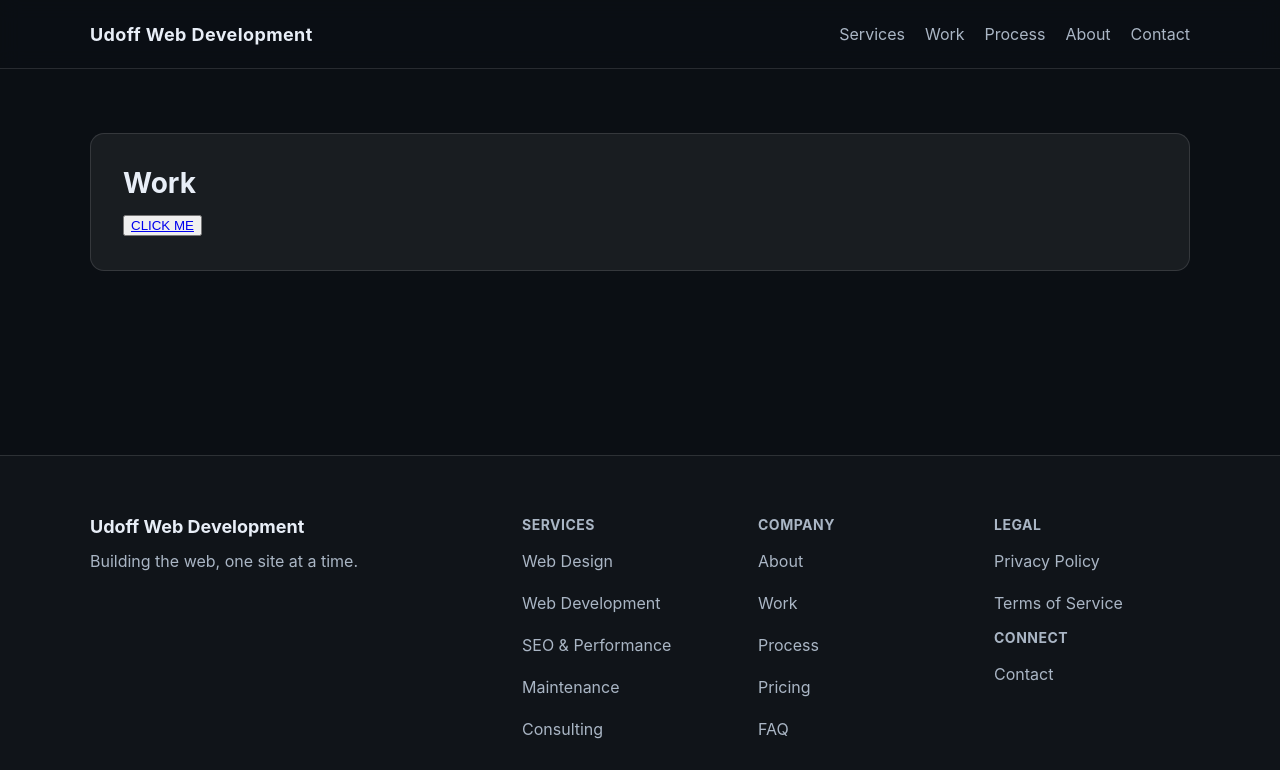
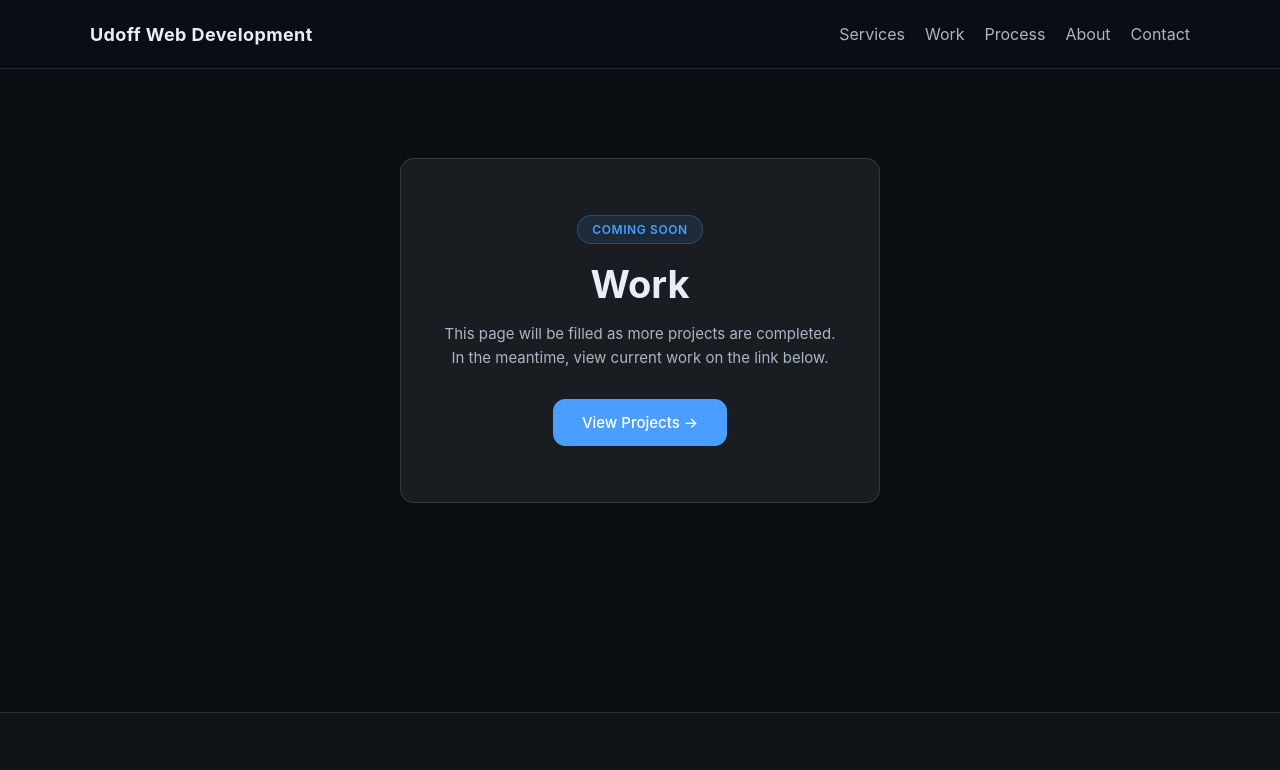
Before and after one commit to shayaudoff/uwd, a plain HTML site: page public/work/index.html in a window 1280 px wide. Shown: the top 770 px of the page. Drawn offline with Linux system fonts and the light colour scheme.

Commit message:
forward about and work pages

```diff
--- a/public/about/style.css
+++ b/public/about/style.css
@@ -1 +1,69 @@
 /* Page-specific overrides only */
+/* ─── Centered layout ─── */
+.work-center {
+  min-height: calc(100vh - 57px - 220px);
+  display: flex;
+  align-items: center;
+  justify-content: center;
+  padding: 60px 0;
+}
+
+/* ─── Card ─── */
+.work-card {
+  text-align: center;
+  max-width: 480px;
+  width: 100%;
+  margin: 0 auto;
+  border: 1px solid var(--border);
+  background: var(--card);
+  border-radius: var(--radius);
+  padding: 56px 40px;
+}
+
+/* ─── Badge ─── */
+.work-badge {
+  display: inline-block;
+  padding: 6px 14px;
+  background: rgba(74,158,255,0.1);
+  border: 1px solid rgba(74,158,255,0.3);
+  border-radius: 20px;
+  color: var(--accent);
+  font-size: 12px;
+  font-weight: 600;
+  letter-spacing: 0.6px;
+  text-transform: uppercase;
+  margin-bottom: 20px;
+}
+
+/* ─── Title ─── */
+.work-title {
+  font-size: 38px;
+  font-weight: 700;
+  margin: 0 0 16px;
+  line-height: 1.1;
+}
+
+/* ─── Desc ─── */
+.work-desc {
+  font-size: 15px;
+  line-height: 1.65;
+  color: var(--muted);
+  margin: 0 0 28px;
+}
+
+/* ─── Button ─── */
+.work-btn {
+  font-size: 15px;
+  padding: 13px 28px;
+}
+
+/* ─── Mobile ─── */
+@media (max-width: 768px) {
+  .work-card {
+    padding: 40px 28px;
+  }
+
+  .work-title {
+    font-size: 30px;
+  }
+}
--- a/public/work/index.html
+++ b/public/work/index.html
@@ -25,16 +25,17 @@
       </nav>
     </div>
   </header>
-
-  <main class="page">
-    <div class="container">
-      <section class="card page-card">
-        <h2 class="page-title">Work</h2>
-        <p class="page-lead">
-        <button><a class="shayaudoff" href="https://www.shayaudoff.com/projects">CLICK ME</a></button>
-        </p>
-      </section>
-    </div>
+<main>
+    <section class="work-center">
+      <div class="container">
+        <div class="work-card">
+          <span class="work-badge">Coming Soon</span>
+          <h1 class="work-title">Work</h1>
+          <p class="work-desc">This page will be filled as more projects are completed. In the meantime, view current work on the link below.</p>
+          <a href="https://shayaudoff.com/projects" target="_blank" rel="noopener" class="btn btn-primary work-btn">View Projects →</a>
+        </div>
+      </div>
+    </section>
   </main>
 
   <footer class="site-footer">
--- a/public/work/style.css
+++ b/public/work/style.css
@@ -1 +1,68 @@
-/* Page-specific overrides only */
+/* ─── Centered layout ─── */
+.work-center {
+  min-height: calc(100vh - 57px - 220px); /* viewport minus header minus footer */
+  display: flex;
+  align-items: center;
+  justify-content: center;
+  padding: 60px 0;
+}
+
+/* ─── Card ─── */
+.work-card {
+  text-align: center;
+  max-width: 480px;
+  width: 100%;
+  margin: 0 auto;
+  border: 1px solid var(--border);
+  background: var(--card);
+  border-radius: var(--radius);
+  padding: 56px 40px;
+}
+
+/* ─── Badge ─── */
+.work-badge {
+  display: inline-block;
+  padding: 6px 14px;
+  background: rgba(74,158,255,0.1);
+  border: 1px solid rgba(74,158,255,0.3);
+  border-radius: 20px;
+  color: var(--accent);
+  font-size: 12px;
+  font-weight: 600;
+  letter-spacing: 0.6px;
+  text-transform: uppercase;
+  margin-bottom: 20px;
+}
+
+/* ─── Title ─── */
+.work-title {
+  font-size: 38px;
+  font-weight: 700;
+  margin: 0 0 16px;
+  line-height: 1.1;
+}
+
+/* ─── Desc ─── */
+.work-desc {
+  font-size: 15px;
+  line-height: 1.65;
+  color: var(--muted);
+  margin: 0 0 28px;
+}
+
+/* ─── Button ─── */
+.work-btn {
+  font-size: 15px;
+  padding: 13px 28px;
+}
+
+/* ─── Mobile ─── */
+@media (max-width: 768px) {
+  .work-card {
+    padding: 40px 28px;
+  }
+
+  .work-title {
+    font-size: 30px;
+  }
+}
```
Also changed, not shown: public/about/index.html (+11 -9 lines).
